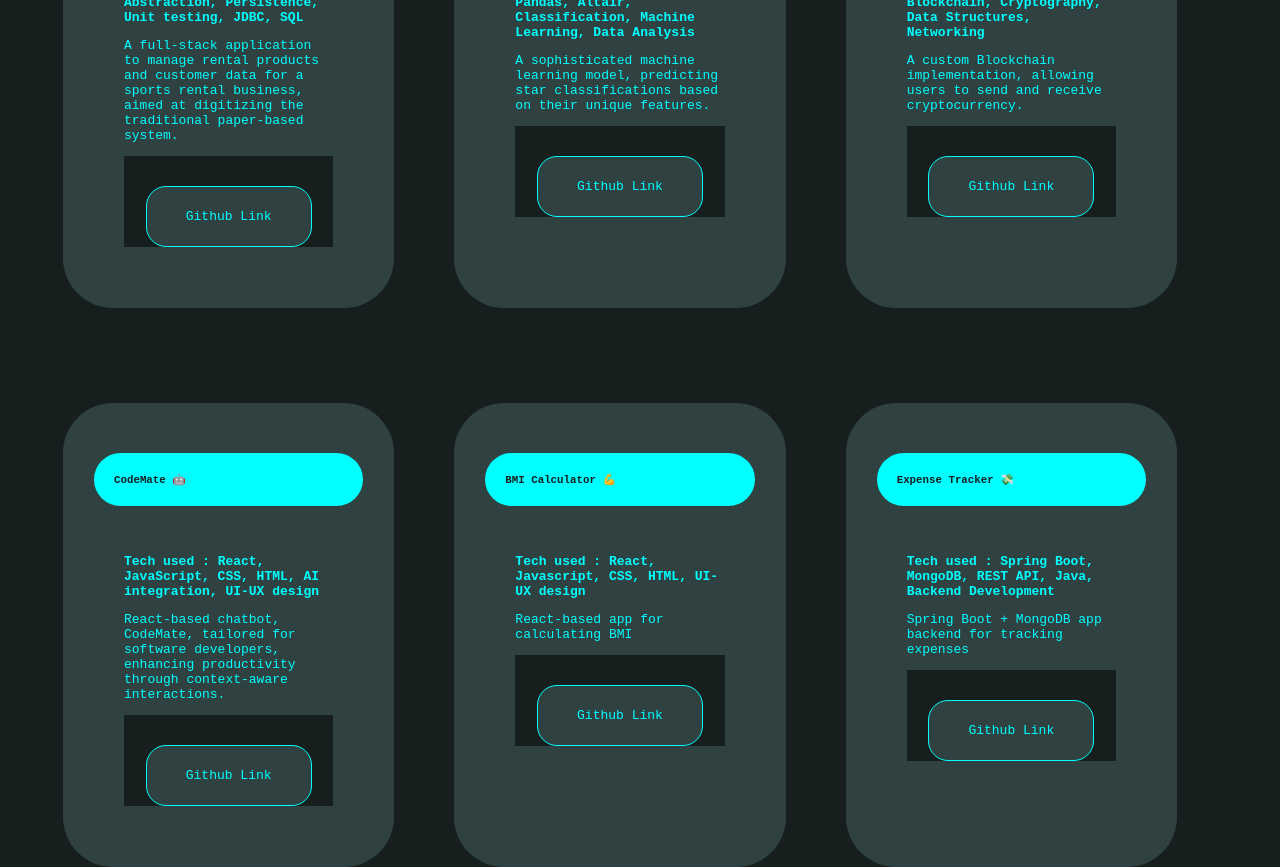
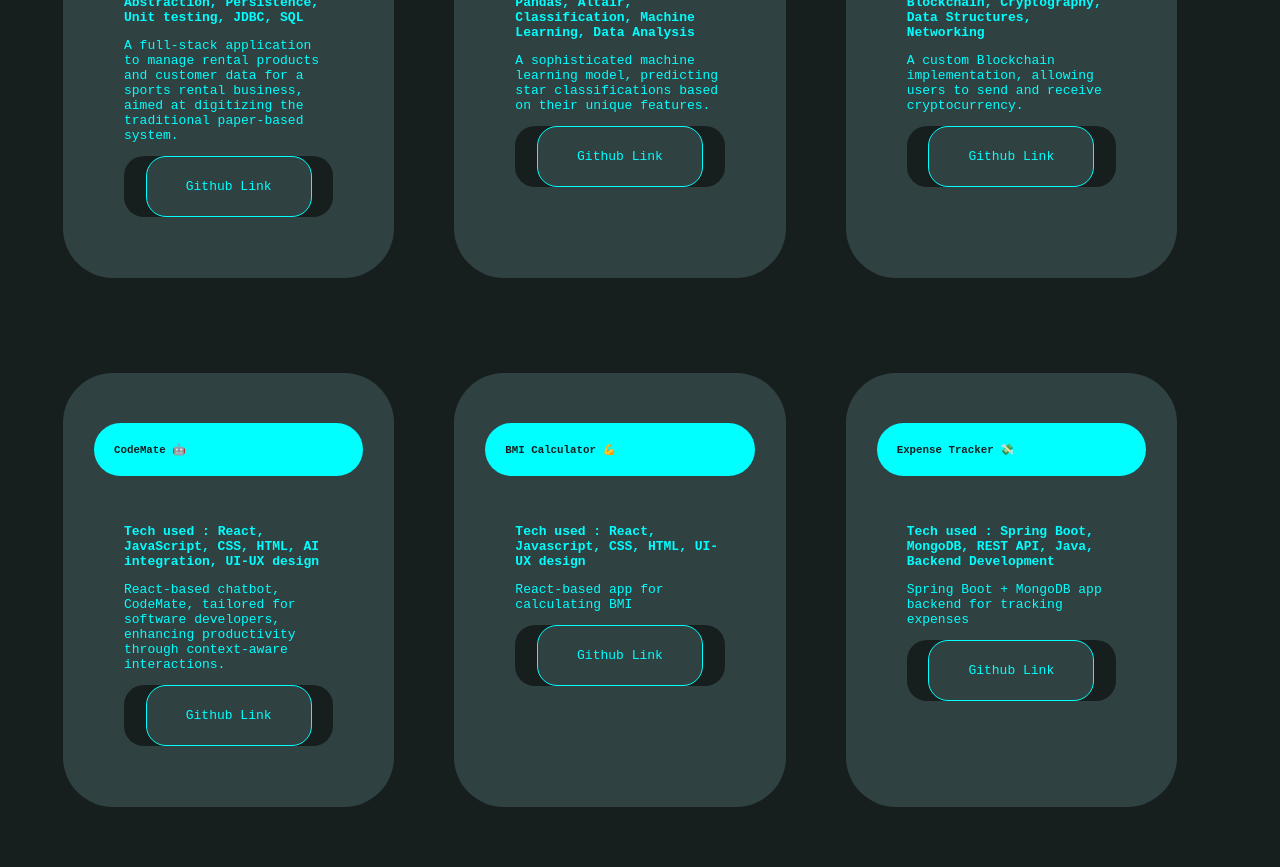
Before and after one commit to Tjindl/portfolio, a React (Vite) app: page / in a window 1280 px wide. Shown: the part 1820-2687 px from the top of the page. Built offline with nearby package versions, Linux system fonts and the light colour scheme.

Commit message:
Alignment Changes

```diff
--- a/src/Projects.css
+++ b/src/Projects.css
@@ -62,7 +62,7 @@
     padding: 7px;
     background-color: var(--card-bg);
     border-radius: 20px;
-    margin-top: 30px;
+    /* margin-top: 30px; */
     border: 1px solid var(--border-color);
     transition: all 0.3s ease;
 }
@@ -121,6 +121,7 @@
     display: flex;
     justify-content: center;
     align-items: center;
+    border-radius: 20px;;
 }
 
 .filter-container {
```
